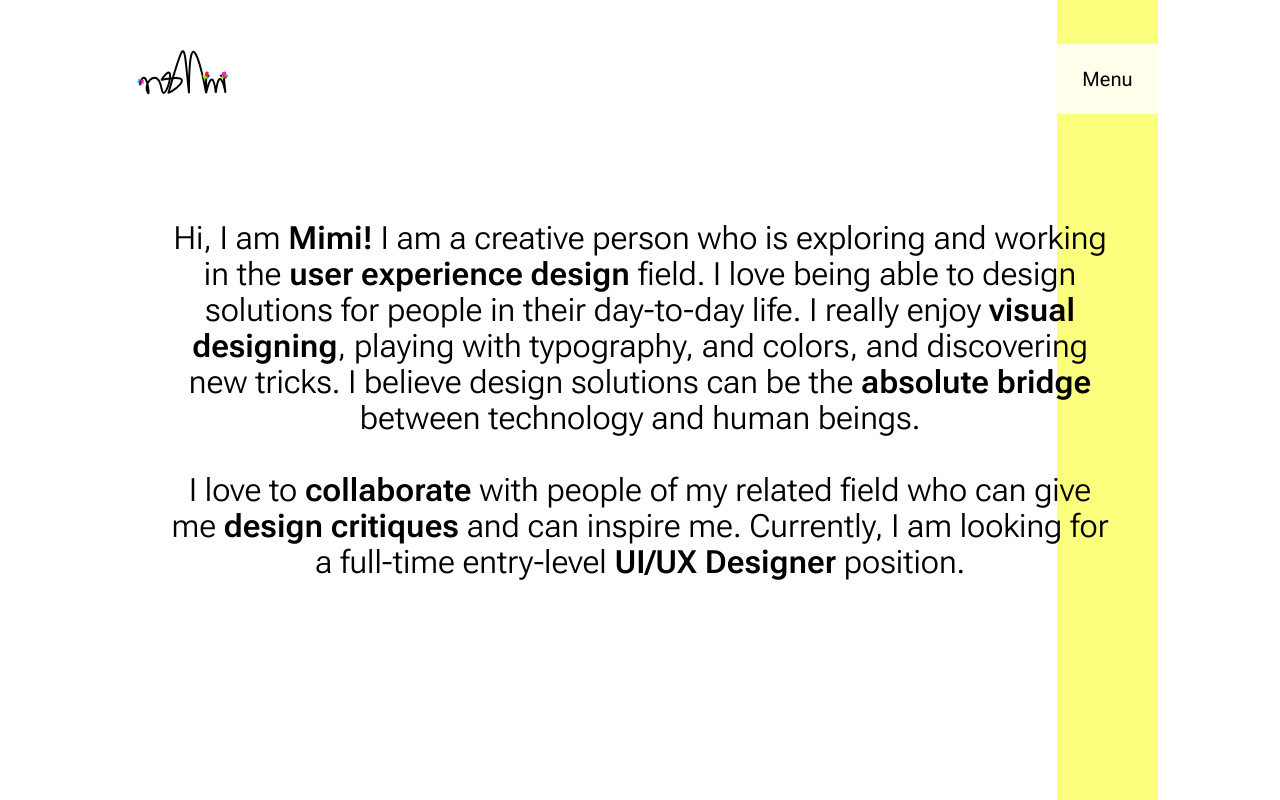
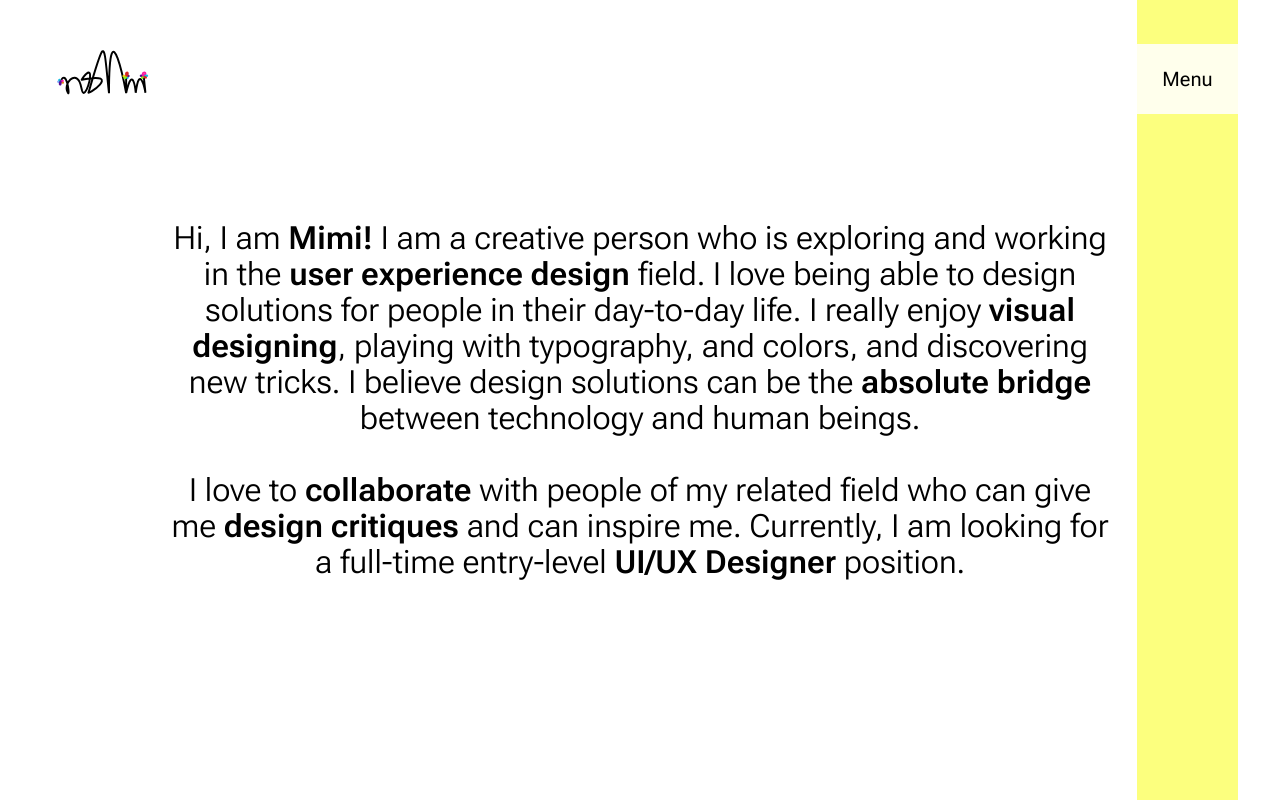
Before and after one commit to imtiaz101325/nsmimi, a Next.js app: page / in a window 1280 px wide. Shown: the top 800 px of the page. Built offline with nearby package versions, Linux system fonts and the light colour scheme.

Commit message:
Updates max width for content

```diff
--- a/pages/_app.tsx
+++ b/pages/_app.tsx
@@ -23,8 +23,9 @@ const GlobalStyles = createGlobalStyle`
 const Nav = styled.nav`
   position: fixed;
   top: 44px;
+  left: calc((100vw - 1440px) / 2);
   padding: 0 122px;
-  width: calc(100% - 244px);
+  width: calc(1440px - 244px);
   display: flex;
   flex-direction: row;
   justify-content: space-between;
@@ -64,12 +65,13 @@ const Footer = styled.footer`
 
 const Wrapper = styled.div`
   height: 100%;
-  width: calc(100% - 216px);
+  max-width: calc(1440px - 216px);
   display: flex;
   flex-direction: row;
   justify-content: space-between;
   align-items: center;
   padding: 0 108px;
+  margin: 0 auto;
 `;
 
 const Social = styled.div`
--- a/pages/index.tsx
+++ b/pages/index.tsx
@@ -22,7 +22,7 @@ const Section = styled(Background)<SectionProps>`
     height: 100vh;
     width: 101px;
     position: absolute;
-    right: 122px;
+    right: calc(((100vw - 1440px) / 2) + 122px);
     background-color: ${(props) =>
       props.swimLaneColor
         ? props.theme.colors[props.swimLaneColor]
@@ -31,7 +31,7 @@ const Section = styled(Background)<SectionProps>`
 
   &:nth-child(even):before {
     right: 0;
-    left: 122px;
+    left: calc(((100vw - 1440px) / 2) + 122px);
   }
 `;
 
```
